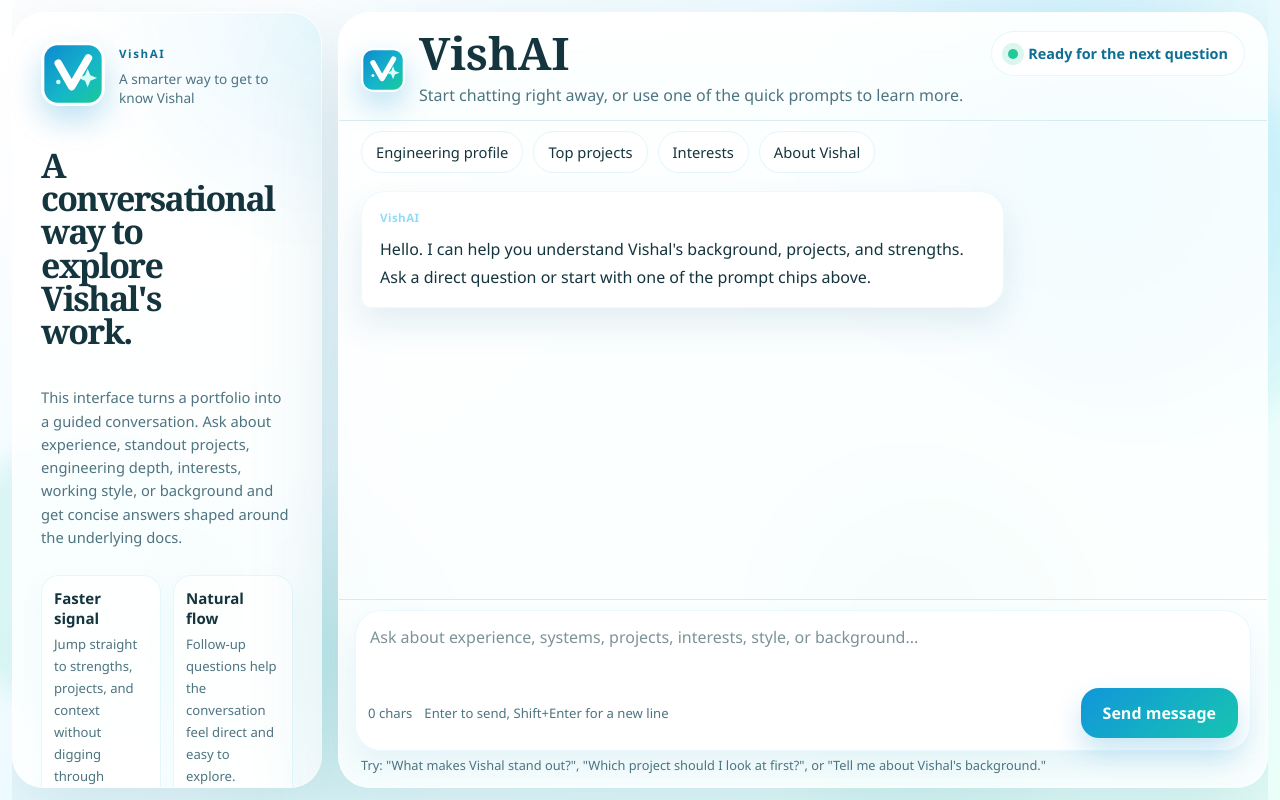
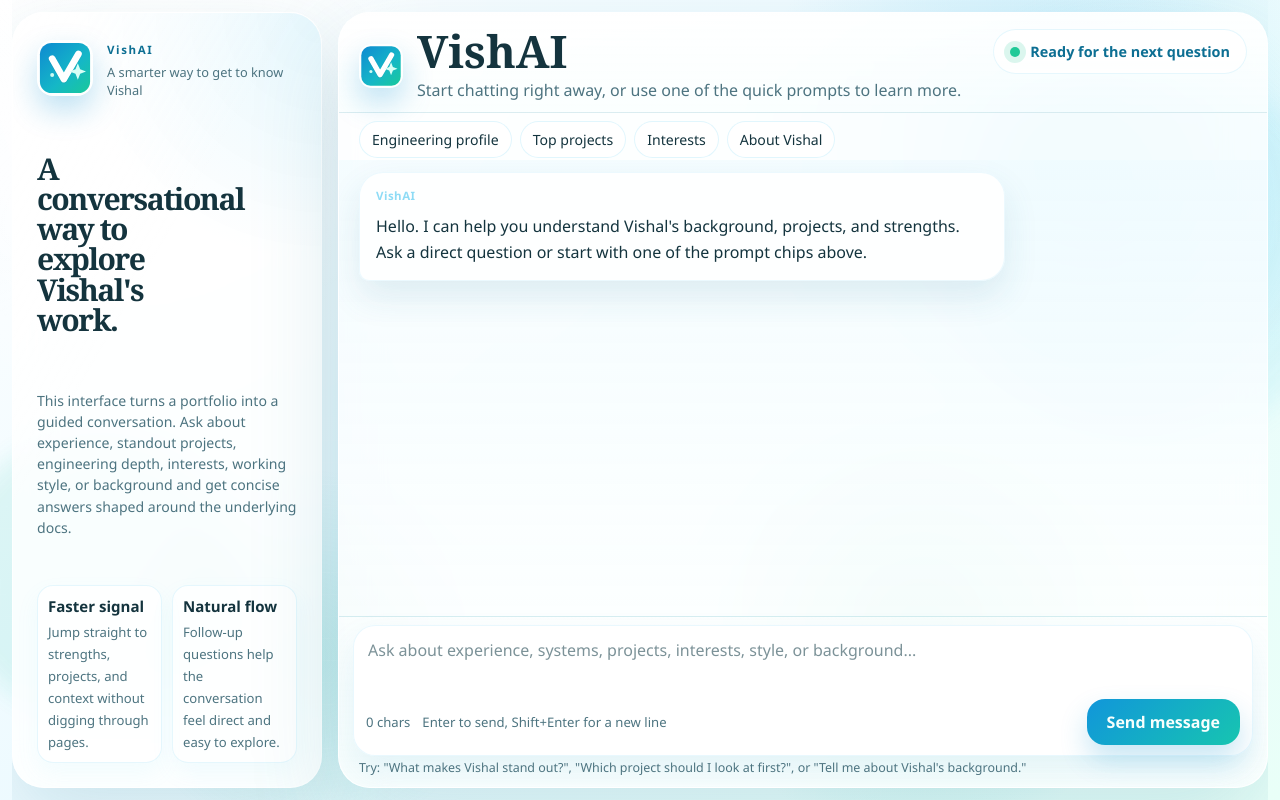
Before and after one commit to Vtestcode/VishAI, a FastAPI app: page / in a window 1280 px wide. Run offline with FastAPI, Linux system fonts and the light colour scheme; data that the repository does not hold is empty.

Commit message:
Clarify and lengthen chat window

```diff
--- a/static/styles.css
+++ b/static/styles.css
@@ -127,13 +127,13 @@ body {
 }
 
 .story-panel {
-  padding: 28px;
+  padding: 24px;
   position: relative;
   overflow: hidden;
   display: flex;
   flex-direction: column;
   justify-content: space-between;
-  gap: 24px;
+  gap: 18px;
   min-height: 0;
 }
 
@@ -168,9 +168,9 @@ body {
 }
 
 .brand-mark {
-  width: 64px;
-  height: 64px;
-  border-radius: 18px;
+  width: 56px;
+  height: 56px;
+  border-radius: 16px;
 }
 
 .mini-brand-mark {
@@ -190,16 +190,16 @@ body {
 }
 
 .brand-subtitle {
-  margin-top: 6px;
+  margin-top: 4px;
   color: var(--muted);
-  font-size: 0.85rem;
+  font-size: 0.8rem;
 }
 
 .story-title {
-  margin: 18px 0 14px;
+  margin: 10px 0 10px;
   font-family: Georgia, "Times New Roman", serif;
-  font-size: clamp(1.9rem, 2.65vw, 3rem);
-  line-height: 0.98;
+  font-size: clamp(1.7rem, 2.35vw, 2.7rem);
+  line-height: 1;
   letter-spacing: -0.05em;
   max-width: 11ch;
 }
@@ -208,8 +208,8 @@ body {
   max-width: 30rem;
   margin: 0;
   color: var(--muted);
-  font-size: 0.92rem;
-  line-height: 1.58;
+  font-size: 0.88rem;
+  line-height: 1.5;
 }
 
 .story-copy {
@@ -271,13 +271,13 @@ body {
 .story-highlights {
   display: grid;
   grid-template-columns: repeat(2, minmax(0, 1fr));
-  gap: 12px;
+  gap: 10px;
   margin-top: 2px;
 }
 
 .highlight-card {
-  padding: 12px;
-  border-radius: 18px;
+  padding: 10px;
+  border-radius: 16px;
   background: rgba(255, 255, 255, 0.74);
   border: 1px solid rgba(118, 212, 244, 0.18);
   box-shadow: 0 10px 22px rgba(118, 212, 244, 0.08);
@@ -411,7 +411,7 @@ body {
   align-items: start;
   justify-content: space-between;
   gap: 16px;
-  padding: 18px 22px 12px;
+  padding: 16px 20px 10px;
   border-bottom: 1px solid var(--line);
   background: linear-gradient(180deg, rgba(255, 255, 255, 0.62), rgba(244, 255, 254, 0.28));
 }
@@ -426,9 +426,9 @@ body {
 
 .chat-topbar p,
 .widget-topbar p {
-  margin: 8px 0 0;
+  margin: 6px 0 0;
   color: var(--muted);
-  line-height: 1.6;
+  line-height: 1.45;
 }
 
 .chat-actions {
@@ -464,8 +464,8 @@ body {
 .quick-prompts {
   display: flex;
   flex-wrap: wrap;
-  gap: 10px;
-  padding: 10px 22px 4px;
+  gap: 8px;
+  padding: 8px 20px 2px;
 }
 
 .tool-toggle {
@@ -614,9 +614,9 @@ body {
   background: rgba(255, 255, 255, 0.88);
   color: var(--ink);
   border-radius: 999px;
-  padding: 10px 14px;
+  padding: 8px 12px;
   font: inherit;
-  font-size: 0.92rem;
+  font-size: 0.88rem;
   cursor: pointer;
   transition: transform 0.18s ease, background 0.18s ease, border-color 0.18s ease;
 }
@@ -630,20 +630,21 @@ body {
 .chat-messages {
   display: flex;
   flex-direction: column;
-  gap: 16px;
+  gap: 14px;
   min-height: 0;
   flex: 1;
   overflow-y: auto;
-  padding: 14px 22px 8px;
+  padding: 12px 20px 4px;
   scrollbar-gutter: stable;
+  background: linear-gradient(180deg, rgba(237, 250, 255, 0.55), rgba(255, 255, 255, 0));
 }
 
 .message {
   max-width: min(74%, 780px);
-  padding: 16px 18px;
+  padding: 14px 16px;
   border-radius: var(--radius-lg);
   box-shadow: var(--shadow-md);
-  line-height: 1.72;
+  line-height: 1.62;
   position: relative;
   animation: rise-in 0.26s ease;
 }
@@ -749,16 +750,16 @@ body {
 }
 
 .chat-input-area {
-  padding: 10px 16px 12px;
+  padding: 8px 14px 10px;
   border-top: 1px solid var(--line);
   background: linear-gradient(180deg, rgba(255, 255, 255, 0.3), rgba(240, 255, 252, 0.18));
 }
 
 .composer {
   display: grid;
-  gap: 10px;
-  padding: 12px;
-  border-radius: 26px;
+  gap: 8px;
+  padding: 10px 12px;
+  border-radius: 22px;
   background: var(--paper-strong);
   border: 1px solid rgba(118, 212, 244, 0.16);
   box-shadow: 0 18px 34px rgba(69, 167, 194, 0.12);
@@ -766,7 +767,7 @@ body {
 
 .composer textarea {
   width: 100%;
-  min-height: 38px;
+  min-height: 34px;
   max-height: 180px;
   resize: none;
   border: 0;
@@ -786,7 +787,7 @@ body {
   display: flex;
   align-items: center;
   justify-content: space-between;
-  gap: 14px;
+  gap: 10px;
 }
 
 .composer-meta {
@@ -800,8 +801,8 @@ body {
 .send-button {
   border: 0;
   border-radius: 18px;
-  padding: 14px 22px;
-  min-width: 134px;
+  padding: 12px 20px;
+  min-width: 124px;
   font: inherit;
   font-weight: 700;
   color: #f7fffd;
@@ -823,10 +824,10 @@ body {
 }
 
 .input-hint {
-  margin: 6px 6px 0;
+  margin: 4px 6px 0;
   color: var(--muted);
-  font-size: 0.8rem;
-  line-height: 1.4;
+  font-size: 0.78rem;
+  line-height: 1.35;
 }
 
 .widget-wrapper {
```
